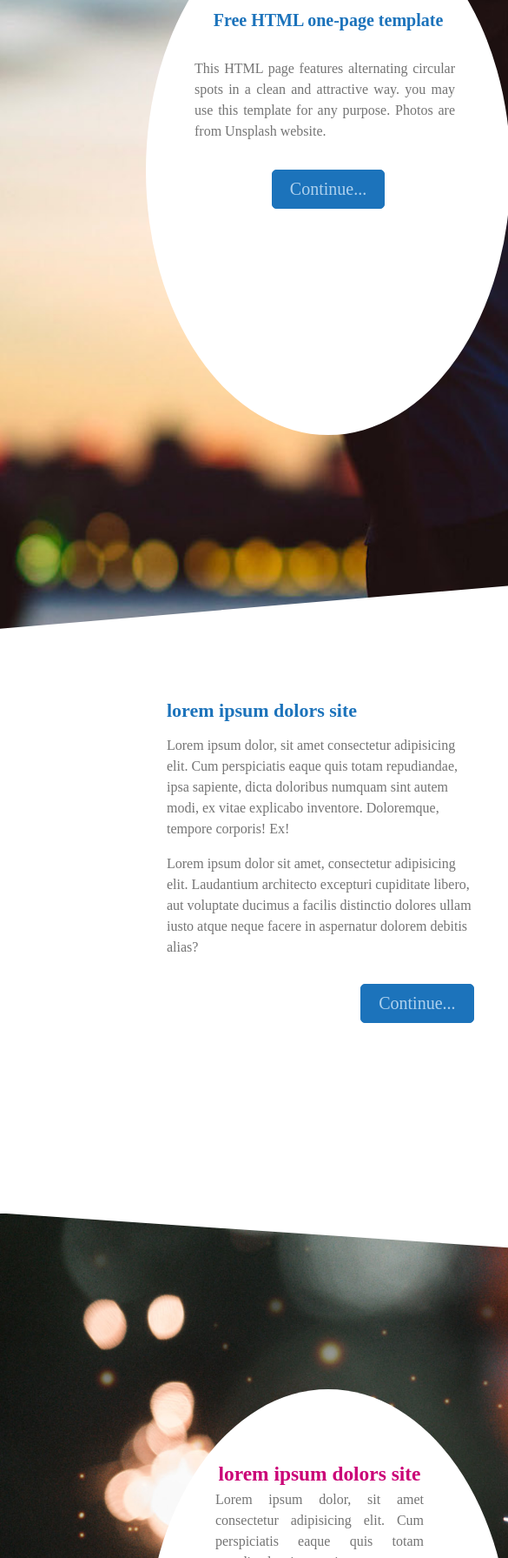
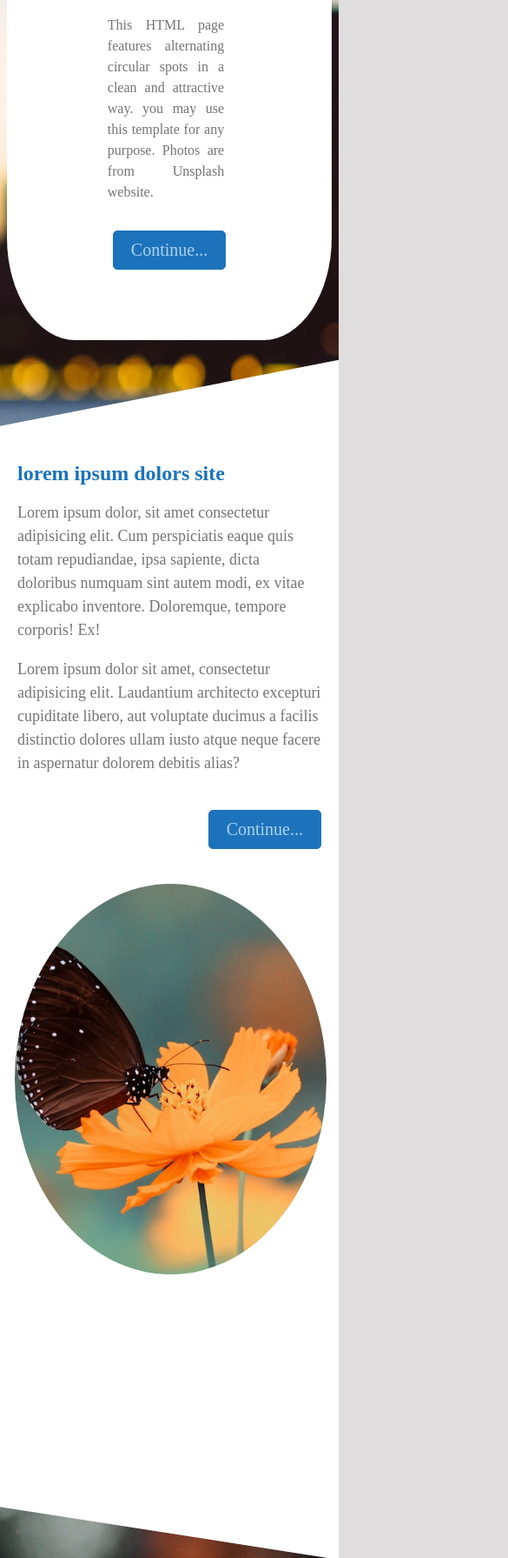
Before and after one commit to nazaninsoleimanian/projects, a plain HTML site: page template 3/index.html in a window 390 px wide. Shown: the part 209-2000 px from the top of the page at 87% size, 585 px wide, since content can reach past the window. Drawn offline with Linux system fonts and the light colour scheme.

Commit message:
add queires fill

```diff
--- a/template 3/index.html
+++ b/template 3/index.html
@@ -4,6 +4,7 @@
         <meta charset="utf-8">
         <meta name="viewport" content="width=device-width, initial-scale=1.0">
         <link rel="stylesheet" type="text/css" href="resources/css/style.css">
+        <link rel="stylesheet" type="text/css" href="resources/css/queries.css">
         <link rel="stylesheet" type="text/css" href="vendors/fonts/css/all.css">
         <link rel="stylesheet" type="text/css" href="vendors/css/normalize.css">
         <title>new spot</title>
@@ -21,13 +22,13 @@
                 </div>
             </section>
             <section class="section-two clearfix">
-                <div class="circle-img1"></div>
                 <div class="text-two">
                     <h3>lorem ipsum dolors site</h3>
                     <p>Lorem ipsum dolor, sit amet consectetur adipisicing elit. Cum perspiciatis eaque quis totam repudiandae, ipsa sapiente, dicta doloribus numquam sint autem modi, ex vitae explicabo inventore. Doloremque, tempore corporis! Ex!</p>
                     <p>Lorem ipsum dolor sit amet, consectetur adipisicing elit. Laudantium architecto excepturi cupiditate libero, aut voluptate ducimus a facilis distinctio dolores ullam iusto atque neque facere in aspernatur dolorem debitis alias?</p>
                     <button class="btn">Continue...</button>
                 </div>
+                <div class="circle-img1"></div>
 
             </section>
             <section class="section-three clearfix">
@@ -43,13 +44,13 @@
                 </div>
             </section>
             <section class="section-four">
-                <div class="circle-img2"></div>
                 <form>
                     <input type="text" id="name" name="name" placeholder="Name"><br/><br/>
                     <input type="email" id="email" name="email" placeholder="Email"><br/><br/>
                     <textarea id="text" name="text" placeholder="message..." rows="4"></textarea>
                     <button type="submit" id="submit">Send</button>
                 </form>
+                <div class="circle-img2"></div>
                 <div class="copy-right"><p>Copyright &copy; 2018 Company Name | Design: template</p></div>
 
             </section>
--- /dev/null
+++ b/template 3/resources/css/queries.css
@@ -0,0 +1,182 @@
+/*from 1024px to 1200px*/
+@media only screen and (max-width: 1200px){
+.circle-white1,
+.circle-white2 {
+    width: 38%;
+    height: 58%;
+    left: 16%;
+}
+
+}
+/*from 767px to 1024px*/
+@media only screen and (max-width: 1024px){
+.circle-white1,
+.circle-white2 {
+    width: 45%;
+    height: 55%;
+    left: 6%;
+}
+.section-two {
+    height: 80vh;
+}
+.text-two {
+    width: 30%;
+    margin-left: 5em;
+}
+
+.circle-img1,
+.circle-img2 {
+    width: 45%;
+    height: 90%;
+    margin-right: 4em;
+}
+form {
+    margin: 3em 0 0 1em;
+    padding-left: 3em;
+}
+#name,
+#email,
+#text {
+    width: 70%;
+}
+.copy-right {
+    padding: 0.5em 0 0 6em;
+}
+}
+/*from 550px to 767px*/
+@media only screen and (max-width: 767px){
+.circle-white1,
+.circle-white2 {
+    width: 90%;
+    height: 70%;
+    left: 5%;
+}
+.circle-white1 {
+    top: 8%;
+}
+.circle-white2 {
+    top: 12%;
+}
+.section-one {
+    background-position: left;
+}
+.text-one {
+    padding: 1em 3em;
+}
+.section-two {
+    height: 140vh;
+}
+.text-two {
+    width: 100%;
+    margin: -2em 0 0;
+    padding: 1em;
+}
+.text-two h3 {
+    font-size: 120%;
+}
+.text-two p {
+    font-size: 90%;
+}
+.text-three {
+    padding: 4em 5em 2em;
+}
+.circle-img1,
+.circle-img2 {
+    width: 92%;
+    height: 46%;
+    margin-right: 0.7em;
+}
+.circle-img1 {
+    margin-top: 1em;
+}
+.circle-img2{
+    padding-top: 2em;
+}
+.section-four {
+    height: 150vh;
+}
+.copy-right {
+    padding: 2em 0 0 7.5em;
+}
+
+}
+
+/*small phones: from 0 to 550px;*/
+@media only screen and (max-width: 550px){
+.circle-white1,
+.circle-white2 {
+    border-radius: 21%;
+    width: 96%;
+    height: 74%;
+    left: 2%;
+}
+.circle-white1 {
+    top: 5%;
+}
+.circle-white2 {
+    top: 12%;
+}
+.section-one {
+    height: 90vh;
+    background-position: right;
+}
+.text-one {
+    padding-top: 0.5em;
+}
+.section-two {
+    height: 140vh;
+}
+.text-two {
+    width: 100%;
+    margin: -2em 0 0;
+    padding: 1em;
+}
+.text-two h3 {
+    font-size: 120%;
+}
+.text-two p {
+    font-size: 90%;
+}
+.circle-img1,
+.circle-img2 {
+    width: 92%;
+    height: 38%;
+    margin-right: 0.7em;
+}
+.circle-img1 {
+    margin-top: 1em;
+}
+.circle-img2{
+    padding-top: 2em;
+}
+.section-three {
+    height: 90vh;
+}
+.text-three {
+    padding: 3em 3em 2em;
+}
+.text-three h3 {
+    font-size: 100%;
+    padding-bottom: 0.5em;
+}
+.text-three p {
+    font-size: 75%;
+}
+.section-four {
+    height: 140vh;
+}
+form {
+    margin: 3em 0;
+    padding-left: 3em;
+    width: 100%;
+}
+#name,
+#email,
+#text {
+    width: 80%;
+}
+.copy-right {
+    padding: 2em 0 0 2.5em;
+}
+
+}
--- a/template 3/resources/css/style.css
+++ b/template 3/resources/css/style.css
@@ -11,7 +11,9 @@ body {
     color: rgb(116, 116, 116);
     text-rendering: optimizeLegibility;
 }
-.clearfix {zoom: 1;}
+.clearfix {
+    *zoom: 1;
+}
 .clearfix:after {
     content: '.';
     clear: both;
@@ -21,7 +23,6 @@ body {
 }
 /*-----------REUSABLE COMPONENTS------------*/
 .container {
-    width: 1200px;
     margin: 0 auto;
     background-color: #ffffff;
 }
@@ -49,21 +50,21 @@ body {
 .circle-img2 {
     background-position: center;
     background-size: cover;
-    position: absolute;
+    float: right;
     border-radius: 50%;
-    left: 50%;
+    margin-right: 6em;
 }
 .circle-img1 {
     background-image: url(../img/img-01.jpg);
     width: 37%;
     height: 105%;
-    top: -8%;
+    margin-top: -4%;
 }
 .circle-img2{
     background-image: url(../img/img-02.jpg);
     width: 37%;
     height: 90%;
-    top: -2%;
+    margin-top: 1em%;
 }
 /*BTN*/
 .btn {
@@ -105,13 +106,11 @@ body {
 /*-------------SECTION TWO---------------*/
 .section-two {
     height: 70vh;
-    position: relative;
 }
 .text-two {
-    position: absolute;
+    float: left;
     width: 30%;
-    top: 0;
-    left: 16%;
+    margin-left: 10em;
 }
 .text-two h3 {
     font-size: 110%;
@@ -123,10 +122,9 @@ body {
     font-size: 80%;
 }
 .text-two .btn {
-position: absolute;
-top: 110%;
-left: 62%;
-}
+    float: right;
+    margin-top: 2em;
+    }
 /*-------------SECTION THREE-------------*/
 .section-three {
     background-image: url(../img/spot-bg-02.jpg);
@@ -140,11 +138,12 @@ left: 62%;
 }
 .text-three {
     text-align: center;
-    padding: 4em 5em 2em 4em;
-    line-height: 1.5;
+    padding: 3.5em 4em 2em 4em;
+    line-height: 1.7;
 }
 .text-three h3 {
     color: #ca0076;
+    font-size: 110%;
 }
 .text-three p {
     font-size: 80%;
@@ -154,10 +153,12 @@ left: 62%;
 /*-------------SECTION FOUR-------------*/
 .section-four {
     height: 80vh;
-    position: relative;
 }
 form {
-    margin: 3em 0 0 10em;
+    margin: 3em 0 0 4em;
+    padding-left: 6em;
+    float: left;
+    width: 44%;
 }
 #name,
 #email,
@@ -167,7 +168,7 @@ form {
     border-bottom: 1px solid #ca0076;
     font-size: 80%;
     margin: 3em 0 4 1em;
-    width: 25%;
+    width: 60%;
     padding-left: 0.5em;
 }
 #text {
@@ -181,7 +182,9 @@ form {
     padding: 0.5em 1.5em;
     margin: 2em 0 0 7.5em;
 }
-.copy-right p {
+
+.copy-right {
+    clear: both;
     font-size: 65%;
-    padding: 6em 0 0 15em;
+    padding: 0.5em 0 0 12em;
 }
```
